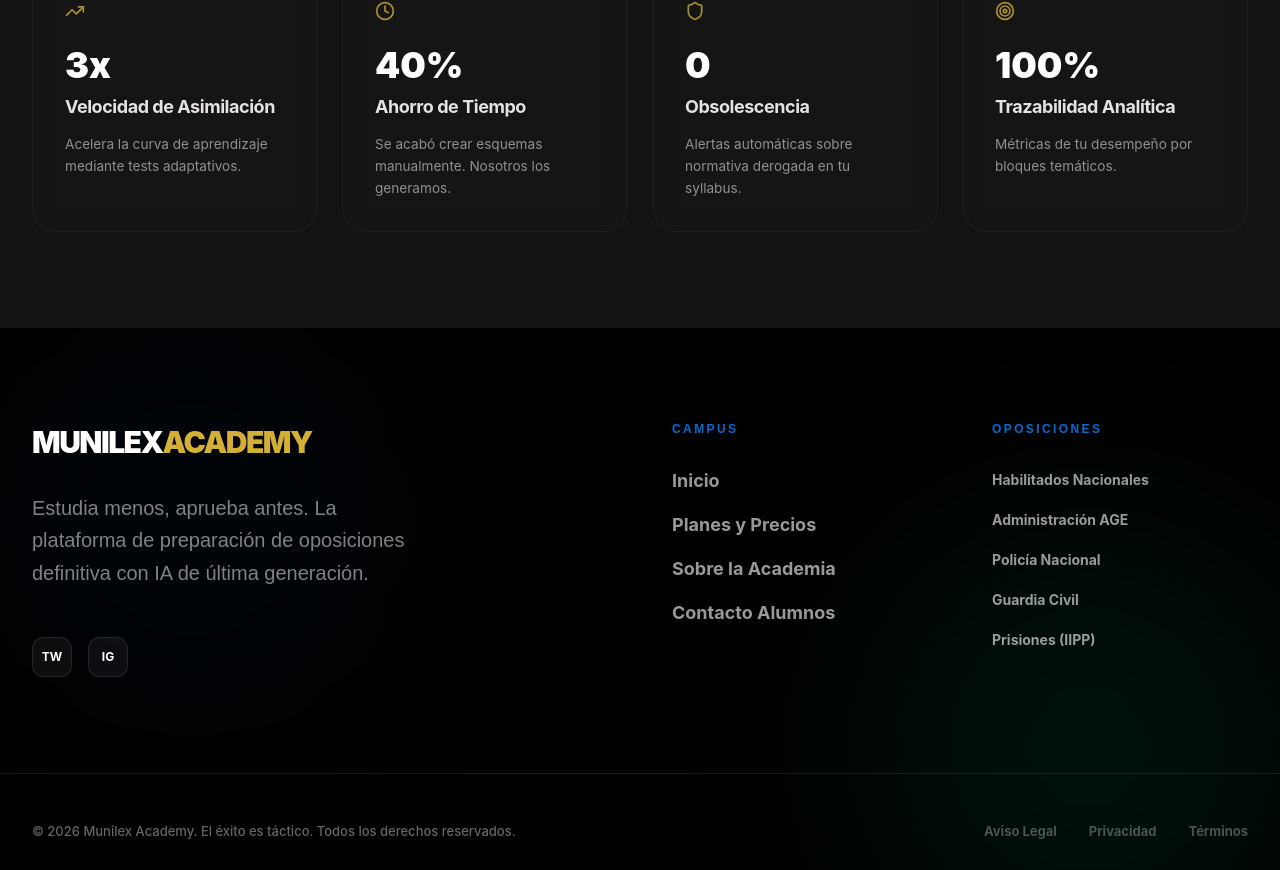
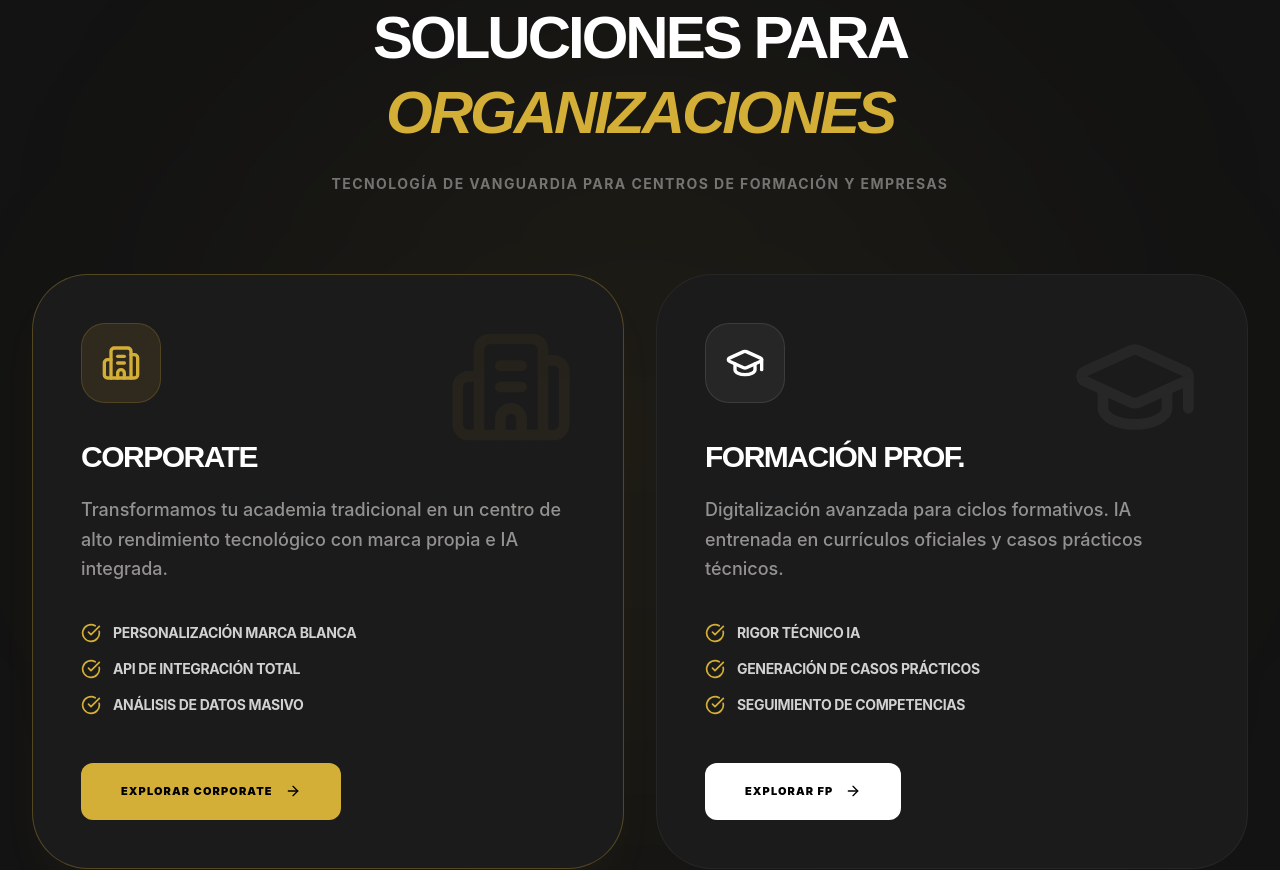
Before and after one commit to automatizacionesnunez-byte/Munilex-Academy-web, a React (Vite) app: page /academy in a window 1280 px wide. Shown: the part 2925-3795 px from the top of the page. Built offline with nearby package versions, Linux system fonts and the light colour scheme.

Commit message:
Añadida sección dedicada de Corporate y FP en la home de Academy

```diff
--- a/src/pages/munilex-academy/Academy.tsx
+++ b/src/pages/munilex-academy/Academy.tsx
@@ -484,6 +484,93 @@ const Academy = () => {
         </div>
       </section>
 
+      {/* Corporate & FP Dedicated Section */}
+      <section className="py-32 bg-[#131313] relative overflow-hidden">
+        <div className="absolute top-1/2 left-1/2 -translate-x-1/2 -translate-y-1/2 w-[800px] h-[800px] bg-[#d4af37]/5 rounded-full blur-[150px] pointer-events-none" />
+
+        <div className="max-w-7xl mx-auto px-6 md:px-8 relative z-10">
+          <div className="text-center mb-20">
+            <h2 className="text-4xl md:text-6xl font-black text-white leading-tight tracking-tighter uppercase mb-6">
+              SOLUCIONES PARA <br/>
+              <span className="italic text-[#d4af37]">ORGANIZACIONES</span>
+            </h2>
+            <p className="text-white/40 font-bold text-sm uppercase tracking-widest">Tecnología de vanguardia para centros de formación y empresas</p>
+          </div>
+
+          <div className="grid md:grid-cols-2 gap-8">
+            {/* Corporate Card */}
+            <motion.div
+              whileHover={{ y: -10 }}
+              className="bg-[#1C1B1B] border border-[#d4af37]/30 p-12 rounded-[3.5rem] relative overflow-hidden group shadow-2xl shadow-[#d4af37]/5"
+            >
+              <div className="absolute top-0 right-0 p-12 opacity-5 text-[#d4af37]">
+                <Building2 className="w-32 h-32" />
+              </div>
+
+              <div className="w-20 h-20 bg-[#d4af37]/10 rounded-[1.5rem] flex items-center justify-center text-[#d4af37] mb-10 border border-[#d4af37]/20 group-hover:scale-110 transition-transform">
+                <Building2 className="w-10 h-10" />
+              </div>
+
+              <h3 className="text-3xl font-black text-white mb-6 uppercase tracking-tighter">Corporate</h3>
+              <p className="text-[#E5E2E1]/60 text-lg leading-relaxed mb-10 font-medium">
+                Transformamos tu academia tradicional en un centro de alto rendimiento tecnológico con marca propia e IA integrada.
+              </p>
+
+              <ul className="space-y-4 mb-12">
+                {['Personalización Marca Blanca', 'API de Integración Total', 'Análisis de Datos Masivo'].map((item, i) => (
+                  <li key={i} className="flex items-center gap-3 text-white/80 font-bold text-sm uppercase tracking-tight">
+                    <CheckCircle className="w-5 h-5 text-[#d4af37]" />
+                    {item}
+                  </li>
+                ))}
+              </ul>
+
+              <Link
+                to="/academy/corporate"
+                className="inline-flex items-center gap-3 px-10 py-5 bg-[#d4af37] text-black font-black uppercase tracking-widest text-[11px] rounded-xl hover:shadow-[0_0_30px_rgba(212,175,55,0.3)] transition-all"
+              >
+                Explorar Corporate <ArrowRight className="w-4 h-4" />
+              </Link>
+            </motion.div>
+
+            {/* FP Card */}
+            <motion.div
+              whileHover={{ y: -10 }}
+              className="bg-[#1C1B1B] border border-white/5 p-12 rounded-[3.5rem] relative overflow-hidden group"
+            >
+              <div className="absolute top-0 right-0 p-12 opacity-5 text-white">
+                <GraduationCap className="w-32 h-32" />
+              </div>
+
+              <div className="w-20 h-20 bg-white/5 rounded-[1.5rem] flex items-center justify-center text-white mb-10 border border-white/10 group-hover:scale-110 transition-transform">
+                <GraduationCap className="w-10 h-10" />
+              </div>
+
+              <h3 className="text-3xl font-black text-white mb-6 uppercase tracking-tighter">Formación Prof.</h3>
+              <p className="text-[#E5E2E1]/60 text-lg leading-relaxed mb-10 font-medium">
+                Digitalización avanzada para ciclos formativos. IA entrenada en currículos oficiales y casos prácticos técnicos.
+              </p>
+
+              <ul className="space-y-4 mb-12">
+                {['Rigor Técnico IA', 'Generación de Casos Prácticos', 'Seguimiento de Competencias'].map((item, i) => (
+                  <li key={i} className="flex items-center gap-3 text-white/80 font-bold text-sm uppercase tracking-tight">
+                    <CheckCircle className="w-5 h-5 text-[#d4af37]" />
+                    {item}
+                  </li>
+                ))}
+              </ul>
+
+              <Link
+                to="/academy/fp"
+                className="inline-flex items-center gap-3 px-10 py-5 bg-white text-black font-black uppercase tracking-widest text-[11px] rounded-xl hover:bg-slate-200 transition-all"
+              >
+                Explorar FP <ArrowRight className="w-4 h-4" />
+              </Link>
+            </motion.div>
+          </div>
+        </div>
+      </section>
+
       {/* Benefits instead of Testimonials */}
       <section className="py-24 relative overflow-hidden">
         <div className="max-w-7xl mx-auto px-6 md:px-8">
```
